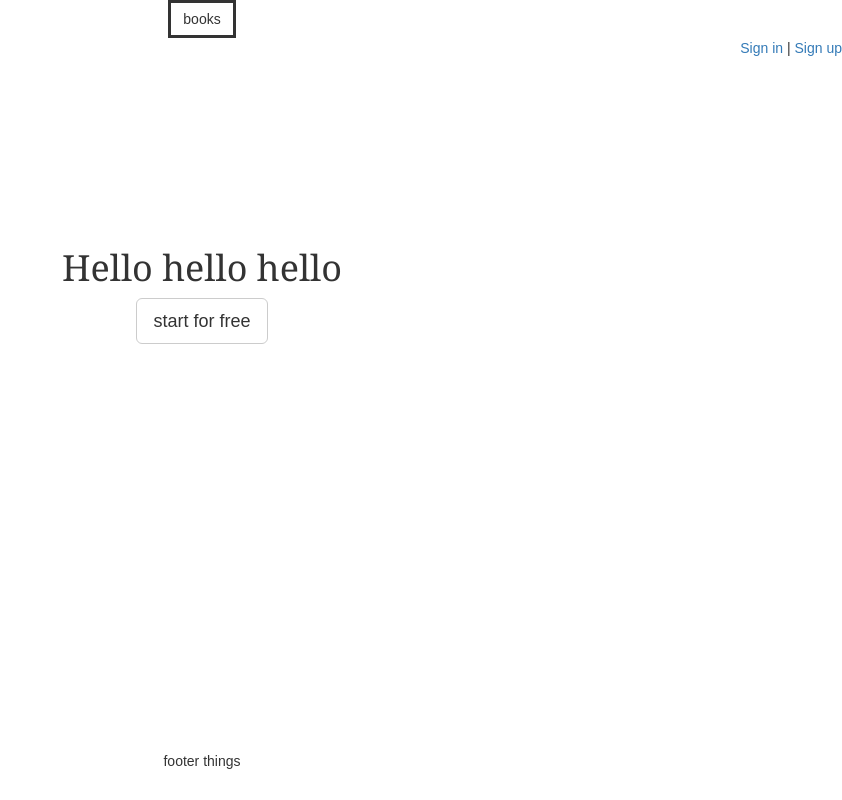
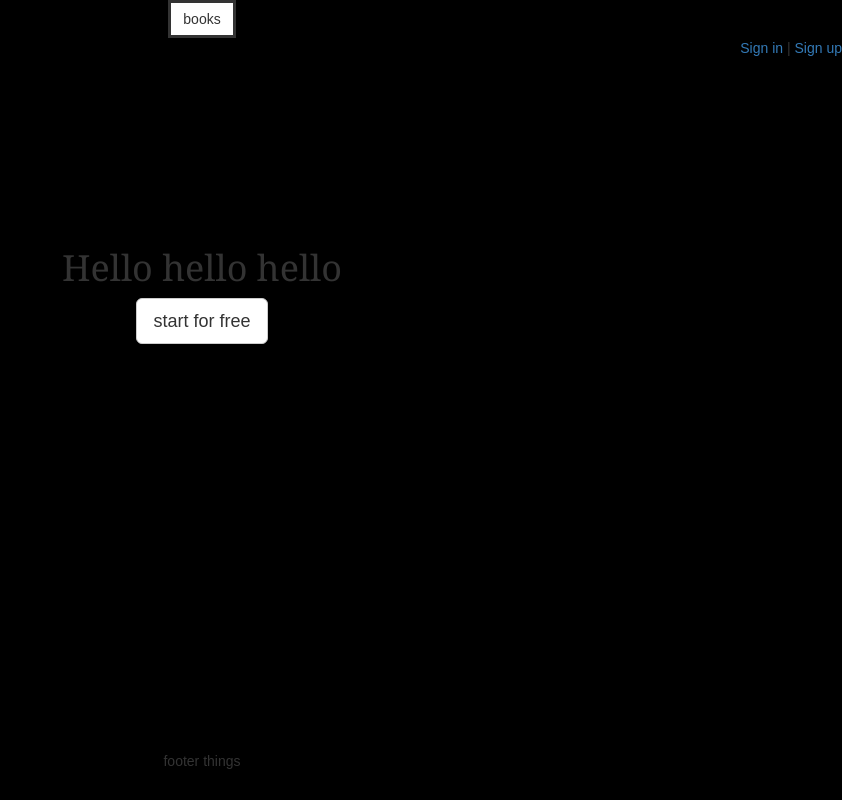
Before and after one commit to ablwr/netflix-for-books, a plain HTML site: page index.html in a window 1280 px wide. Shown: the whole page, without its empty margins (438-1280 px from the left). Drawn offline with nearby package versions, Linux system fonts and the light colour scheme.

```diff
--- a/css/style.css
+++ b/css/style.css
@@ -1,5 +1,9 @@
 html, body {
   font-family: Arial, sans-serif;
+/*  background-image:url('bg.png');*/
+  background-color: #000;
+  height: 100%;
+  width: 100%;
 }
 
 h1 {
```
